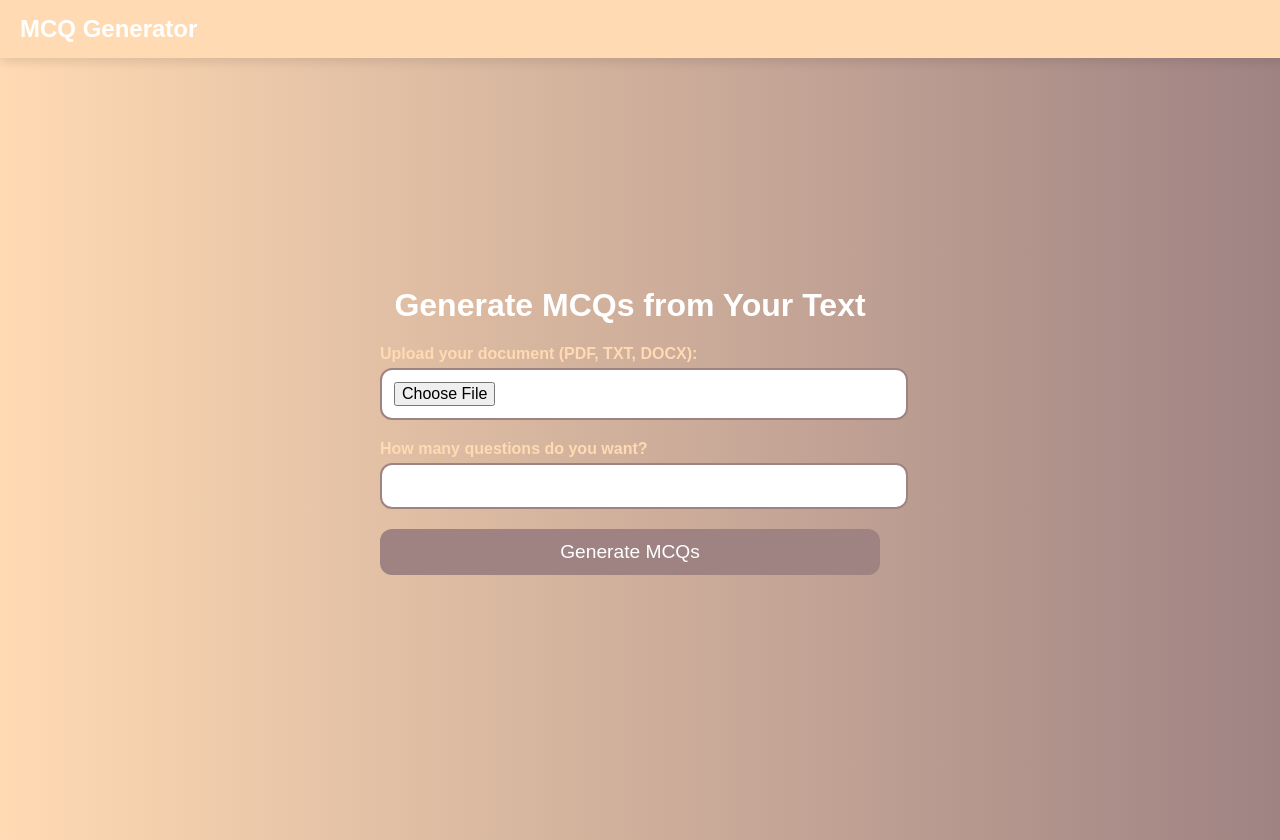
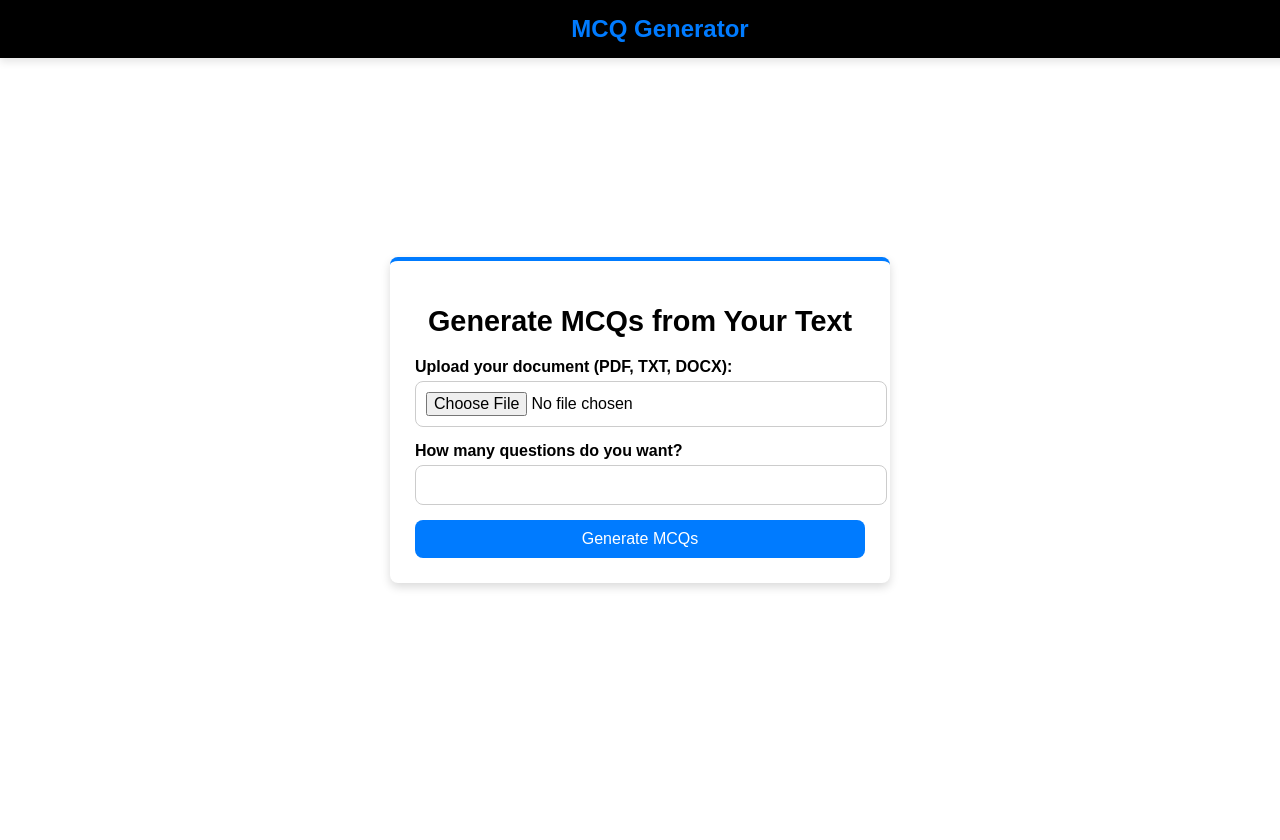
Before and after one commit to SHIVANSH-A/MCQ-Generator-LangChain, a Flask app: page / in a window 1280 px wide. Run offline with Flask 3, Linux system fonts and the light colour scheme.

Commit message:
Updated landing page

```diff
--- a/templates/index.html
+++ b/templates/index.html
@@ -5,17 +5,15 @@
     <meta name="viewport" content="width=device-width, initial-scale=1.0">
     <title>MCQs Generator</title>
     <style>
-        /* Updated Color Palette */
 /* Updated Color Palette */
 :root {
-    --primary-color: #FFDAB3;
-    --secondary-color: #C8AAAA;
-    --accent-color: #9F8383;
-    --light-color: #574964;
-    --text-color: #333;
-    --button-color: #9F8383;
-    --button-hover: #C8AAAA;
-    --border-radius: 12px;
+    --primary-color: #000000; /* Black */
+    --secondary-color: #FFFFFF; /* White */
+    --accent-color: #007BFF; /* Blue */
+    --text-color: #222222; /* Dark Gray */
+    --border-color: #CCCCCC; /* Light Gray */
+    --button-hover: #0056b3; /* Darker Blue */
+    --border-radius: 8px;
 }
 
 /* Global Styles */
@@ -23,52 +21,31 @@
     font-family: 'Arial', sans-serif;
     margin: 0;
     padding: 0;
-    background-color: var(--secondary-color);
+    background-color: var(--secondary-color); /* White */
     color: var(--text-color);
 }
 
 /* Navbar */
 .navbar {
-    background-color: var(--primary-color);
+    background-color: var(--primary-color); /* Black */
     padding: 15px 20px;
     display: flex;
-    justify-content: space-between;
+    justify-content: center;
     align-items: center;
-    color: white;
+    color: var(--secondary-color); /* White */
     position: fixed;
     width: 100%;
     top: 0;
     left: 0;
-    box-shadow: 0px 4px 10px rgba(0, 0, 0, 0.1);
+    box-shadow: 0px 4px 8px rgba(0, 0, 0, 0.1);
     z-index: 1000;
 }
 
 .navbar h2 {
     margin: 0;
     font-size: 1.5em;
-}
-
-.navbar ul {
-    list-style: none;
-    display: flex;
-    gap: 15px;
-    margin: 0;
-    padding: 0;
-}
-
-.navbar ul li {
-    display: inline;
-}
-
-.navbar ul li a {
-    color: white;
-    text-decoration: none;
     font-weight: bold;
-    transition: 0.3s;
-}
-
-.navbar ul li a:hover {
-    text-decoration: underline;
+    color: var(--accent-color); /* Blue */
 }
 
 /* Hero Section */
@@ -79,34 +56,29 @@
     justify-content: center;
     align-items: center;
     text-align: center;
-    background: linear-gradient(to right, var(--primary-color), var(--accent-color));
-    color: white;
+    background: var(--secondary-color); /* White */
+    color: var(--text-color);
     padding: 20px;
 }
 
 .hero .container {
-    max-width: 500px;
-    /* background: var(--light-color); */
-    padding: 30px;
-    padding-right:50px ;
+    max-width: 450px;
+    padding: 25px;
     border-radius: var(--border-radius);
-    /* box-shadow: 0px 6px 15px rgba(0, 0, 0, 0.15); */
+    background: var(--secondary-color); /* White */
     text-align: center;
-    transition: 0.3s ease-in-out;
     width: 100%;
     display: flex;
     flex-direction: column;
     align-items: center;
+    box-shadow: 0px 4px 10px rgba(0, 0, 0, 0.15);
+    border-top: 4px solid var(--accent-color); /* Blue */
 }
 
-.hero .container:hover {
-    transform: translateY(-5px);
-    box-shadow: 0px 8px 20px rgba(0, 0, 0, 0.2);
-}
-
-h2 {
-    font-size: 2em;
+h1 {
+    font-size: 1.8em;
     margin-bottom: 20px;
+    color: var(--primary-color); /* Black */
 }
 
 /* Form Styles */
@@ -119,7 +91,7 @@
 
 .form-group {
     width: 100%;
-    margin-bottom: 20px;
+    margin-bottom: 15px;
     text-align: left;
 }
 
@@ -127,32 +99,34 @@
     font-weight: bold;
     display: block;
     margin-bottom: 5px;
-    color: var(--primary-color);
+    color: var(--primary-color); /* Black */
 }
 
 input[type="file"], input[type="number"] {
     width: 100%;
-    padding: 12px;
-    border: 2px solid var(--accent-color);
+    padding: 10px;
+    border: 1px solid var(--border-color); /* Light Gray */
     border-radius: var(--border-radius);
     font-size: 1em;
-    background-color: white;
+    background-color: var(--secondary-color); /* White */
     transition: 0.3s ease-in-out;
     text-align: center;
+    color: var(--primary-color); /* Black */
 }
 
-input[type="file"]:focus, input[type="number"]:focus {
-    border-color: var(--primary-color);
+input:focus {
+    border-color: var(--accent-color); /* Blue */
     outline: none;
-    box-shadow: 0 0 8px var(--primary-color);
+    box-shadow: 0 0 6px var(--accent-color);
 }
 
+/* Button */
 button {
-    background: var(--button-color);
-    color: white;
+    background: var(--accent-color); /* Blue */
+    color: var(--secondary-color); /* White */
     border: none;
-    padding: 12px 20px;
-    font-size: 1.2em;
+    padding: 10px 16px;
+    font-size: 1em;
     border-radius: var(--border-radius);
     cursor: pointer;
     transition: 0.3s;
@@ -160,8 +134,9 @@
 }
 
 button:hover {
-    background: var(--button-hover);
+    background: var(--button-hover); /* Darker Blue */
 }
+
 
     </style>
 </head>
```
Also changed, not shown: results/generated_mcqs_CREATE_TABLE_CUSTOMER_COPY_BTREE_AS.txt (deleted, +0 -40 lines), uploads/CREATE_TABLE_CUSTOMER_COPY_BTREE_AS.txt (deleted, +0 -72 lines), uploads/Concept_Learning_-_problem_of_searc.txt (deleted, +0 -56 lines), results/generated_mcqs_Concept_Learning_-_problem_of_searc.txt (deleted), 1 other file.
